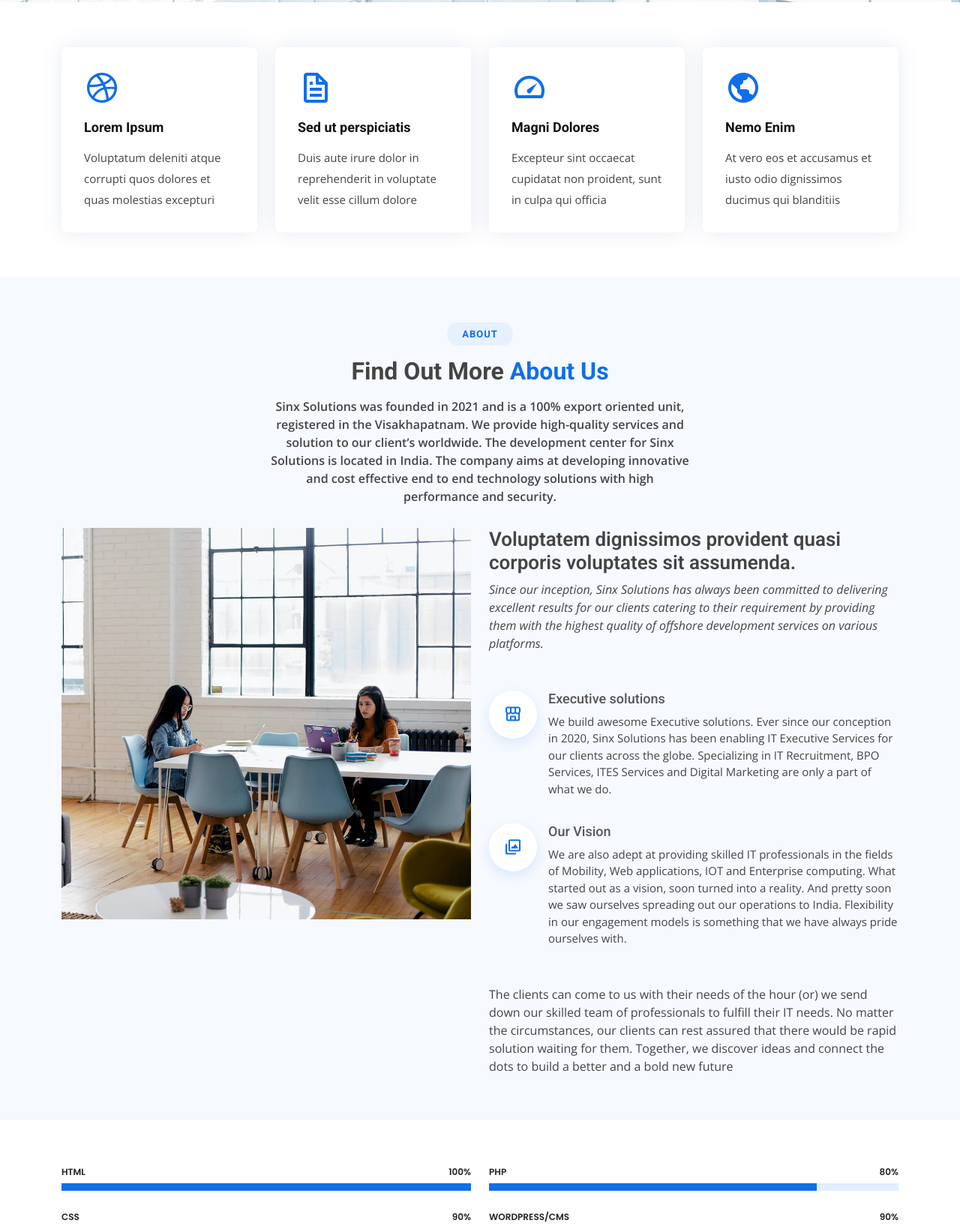
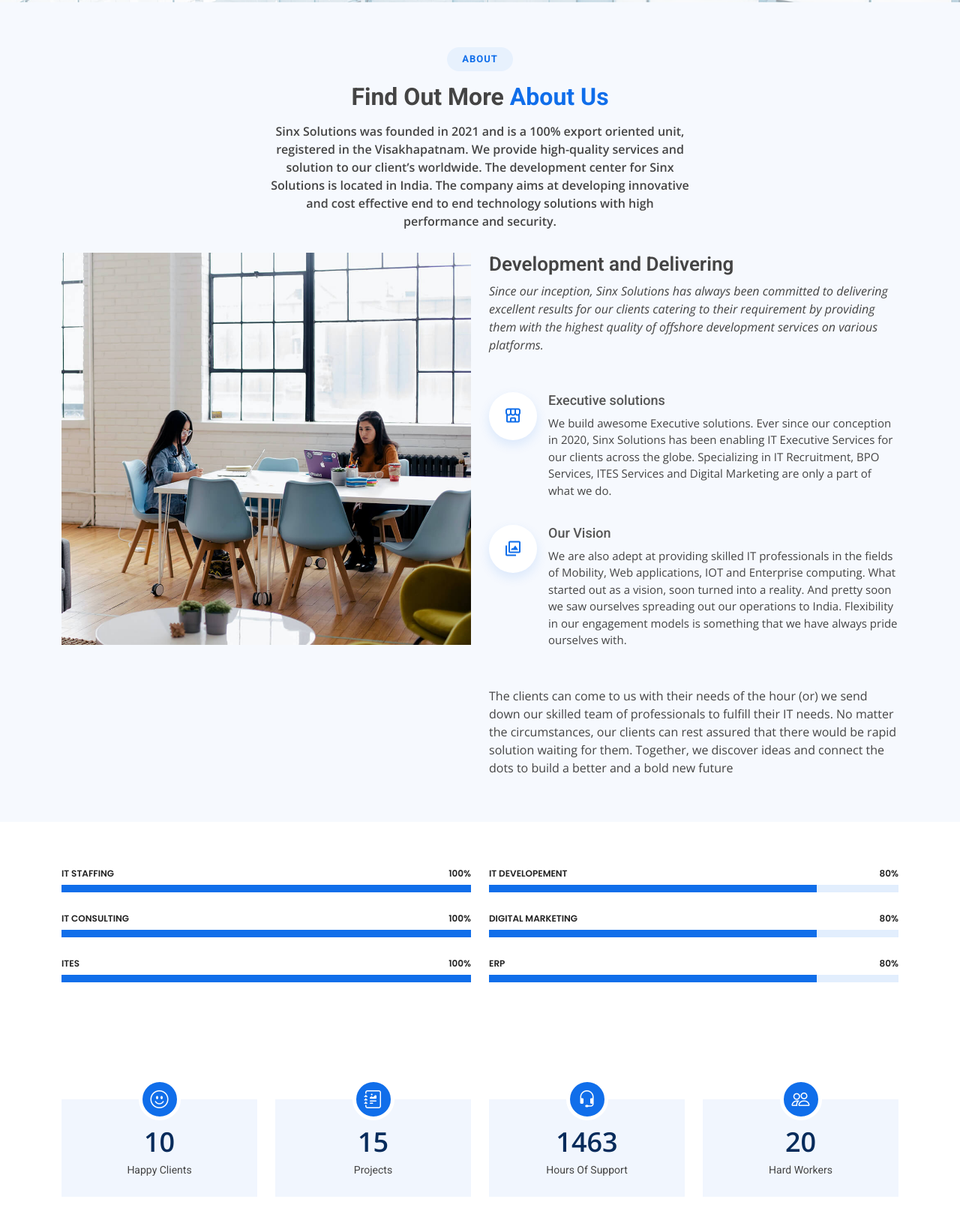
Before and after one commit to CreatorAswin/SinxSolutions, a plain HTML site: page index.html in a window 1280 px wide. Shown: the part 723-2358 px from the top of the page at 75% size. Drawn offline with nearby package versions, Linux system fonts and the light colour scheme; files whose address does not match are found by name.

Commit message:
Add files via upload

```diff
--- a/index.html
+++ b/index.html
@@ -73,7 +73,7 @@
   <section id="hero" class="d-flex align-items-center">
     <div class="container" data-aos="zoom-out" data-aos-delay="100">
       <h1>Welcome to <span>sinxsolutions</span></h1>
-      <h2>We are team of talented professionals support IT and ITES...</h2>
+      <h2>We are team of talented professionals supporting IT and ITES...</h2>
       <div class="d-flex">
         <a href="#about" class="btn-get-started scrollto">Get Started</a>
         <a href="https://www.youtube.com/watch?v=Vd1LjliBouY" class="glightbox btn-watch-video"><i class="bi bi-play-circle"></i><span>Watch Video</span></a>
@@ -82,48 +82,6 @@
   </section><!-- End Hero -->
 
   <main id="main">
-
-    <!-- ======= Featured Services Section ======= -->
-    <section id="featured-services" class="featured-services">
-      <div class="container" data-aos="fade-up">
-
-        <div class="row">
-          <div class="col-md-6 col-lg-3 d-flex align-items-stretch mb-5 mb-lg-0">
-            <div class="icon-box" data-aos="fade-up" data-aos-delay="100">
-              <div class="icon"><i class="bx bxl-dribbble"></i></div>
-              <h4 class="title"><a href="">Lorem Ipsum</a></h4>
-              <p class="description">Voluptatum deleniti atque corrupti quos dolores et quas molestias excepturi</p>
-            </div>
-          </div>
-
-          <div class="col-md-6 col-lg-3 d-flex align-items-stretch mb-5 mb-lg-0">
-            <div class="icon-box" data-aos="fade-up" data-aos-delay="200">
-              <div class="icon"><i class="bx bx-file"></i></div>
-              <h4 class="title"><a href="">Sed ut perspiciatis</a></h4>
-              <p class="description">Duis aute irure dolor in reprehenderit in voluptate velit esse cillum dolore</p>
-            </div>
-          </div>
-
-          <div class="col-md-6 col-lg-3 d-flex align-items-stretch mb-5 mb-lg-0">
-            <div class="icon-box" data-aos="fade-up" data-aos-delay="300">
-              <div class="icon"><i class="bx bx-tachometer"></i></div>
-              <h4 class="title"><a href="">Magni Dolores</a></h4>
-              <p class="description">Excepteur sint occaecat cupidatat non proident, sunt in culpa qui officia</p>
-            </div>
-          </div>
-
-          <div class="col-md-6 col-lg-3 d-flex align-items-stretch mb-5 mb-lg-0">
-            <div class="icon-box" data-aos="fade-up" data-aos-delay="400">
-              <div class="icon"><i class="bx bx-world"></i></div>
-              <h4 class="title"><a href="">Nemo Enim</a></h4>
-              <p class="description">At vero eos et accusamus et iusto odio dignissimos ducimus qui blanditiis</p>
-            </div>
-          </div>
-
-        </div>
-
-      </div>
-    </section><!-- End Featured Services Section -->
 
     <!-- ======= About Section ======= -->
     <section id="about" class="about section-bg">
@@ -140,7 +98,7 @@
             <img src="assets/img/about.jpg" class="img-fluid" alt="">
           </div>
           <div class="col-lg-6 pt-4 pt-lg-0 content d-flex flex-column justify-content-center" data-aos="fade-up" data-aos-delay="100">
-            <h3>Voluptatem dignissimos provident quasi corporis voluptates sit assumenda.</h3>
+            <h3>Development and Delivering</h3>
             <p class="fst-italic">
               Since our inception, Sinx Solutions has always been committed to delivering excellent results for our clients catering to their requirement by providing them with the highest quality of offshore development services on various platforms.
             </p>
@@ -180,23 +138,23 @@
           <div class="col-lg-6">
 
             <div class="progress">
-              <span class="skill">HTML <i class="val">100%</i></span>
+              <span class="skill">IT STaffing <i class="val">100%</i></span>
               <div class="progress-bar-wrap">
                 <div class="progress-bar" role="progressbar" aria-valuenow="100" aria-valuemin="0" aria-valuemax="100"></div>
               </div>
             </div>
 
             <div class="progress">
-              <span class="skill">CSS <i class="val">90%</i></span>
+              <span class="skill">IT consulting <i class="val">100%</i></span>
               <div class="progress-bar-wrap">
-                <div class="progress-bar" role="progressbar" aria-valuenow="90" aria-valuemin="0" aria-valuemax="100"></div>
+                <div class="progress-bar" role="progressbar" aria-valuenow="100" aria-valuemin="0" aria-valuemax="100"></div>
               </div>
             </div>
 
             <div class="progress">
-              <span class="skill">JavaScript <i class="val">75%</i></span>
+              <span class="skill">ITES<i class="val">100%</i></span>
               <div class="progress-bar-wrap">
-                <div class="progress-bar" role="progressbar" aria-valuenow="75" aria-valuemin="0" aria-valuemax="100"></div>
+                <div class="progress-bar" role="progressbar" aria-valuenow="100" aria-valuemin="0" aria-valuemax="100"></div>
               </div>
             </div>
 
@@ -205,23 +163,23 @@
           <div class="col-lg-6">
 
             <div class="progress">
-              <span class="skill">PHP <i class="val">80%</i></span>
+              <span class="skill">IT DEVELOPEMENT <i class="val">80%</i></span>
               <div class="progress-bar-wrap">
-                <div class="progress-bar" role="progressbar" aria-valuenow="80" aria-valuemin="0" aria-valuemax="100"></div>
+                <div class="progress-bar" role="progressbar" aria-valuenow="80" aria-valuemin="0" aria-valuemax="80"></div>
               </div>
             </div>
 
             <div class="progress">
-              <span class="skill">WordPress/CMS <i class="val">90%</i></span>
+              <span class="skill">Digital Marketing<i class="val">80%</i></span>
               <div class="progress-bar-wrap">
-                <div class="progress-bar" role="progressbar" aria-valuenow="90" aria-valuemin="0" aria-valuemax="100"></div>
+                <div class="progress-bar" role="progressbar" aria-valuenow="80" aria-valuemin="0" aria-valuemax="80"></div>
               </div>
             </div>
 
             <div class="progress">
-              <span class="skill">Photoshop <i class="val">55%</i></span>
+              <span class="skill">ERP<i class="val">80%</i></span>
               <div class="progress-bar-wrap">
-                <div class="progress-bar" role="progressbar" aria-valuenow="55" aria-valuemin="0" aria-valuemax="100"></div>
+                <div class="progress-bar" role="progressbar" aria-valuenow="80" aria-valuemin="0" aria-valuemax="80"></div>
               </div>
             </div>
 
@@ -241,7 +199,7 @@
           <div class="col-lg-3 col-md-6">
             <div class="count-box">
               <i class="bi bi-emoji-smile"></i>
-              <span data-purecounter-start="0" data-purecounter-end="232" data-purecounter-duration="1" class="purecounter"></span>
+              <span data-purecounter-start="0" data-purecounter-end="10" data-purecounter-duration="1" class="purecounter"></span>
               <p>Happy Clients</p>
             </div>
           </div>
@@ -249,7 +207,7 @@
           <div class="col-lg-3 col-md-6 mt-5 mt-md-0">
             <div class="count-box">
               <i class="bi bi-journal-richtext"></i>
-              <span data-purecounter-start="0" data-purecounter-end="521" data-purecounter-duration="1" class="purecounter"></span>
+              <span data-purecounter-start="0" data-purecounter-end="15" data-purecounter-duration="1" class="purecounter"></span>
               <p>Projects</p>
             </div>
           </div>
@@ -265,7 +223,7 @@
           <div class="col-lg-3 col-md-6 mt-5 mt-lg-0">
             <div class="count-box">
               <i class="bi bi-people"></i>
-              <span data-purecounter-start="0" data-purecounter-end="15" data-purecounter-duration="1" class="purecounter"></span>
+              <span data-purecounter-start="0" data-purecounter-end="20" data-purecounter-duration="1" class="purecounter"></span>
               <p>Hard Workers</p>
             </div>
           </div>
@@ -275,41 +233,6 @@
       </div>
     </section><!-- End Counts Section -->
 
-    <!-- ======= Clients Section ======= -->
-    <section id="clients" class="clients section-bg">
-      <div class="container" data-aos="zoom-in">
-
-        <div class="row">
-
-          <div class="col-lg-2 col-md-4 col-6 d-flex align-items-center justify-content-center">
-            <img src="assets/img/clients/client-1.png" class="img-fluid" alt="">
-          </div>
-
-          <div class="col-lg-2 col-md-4 col-6 d-flex align-items-center justify-content-center">
-            <img src="assets/img/clients/client-2.png" class="img-fluid" alt="">
-          </div>
-
-          <div class="col-lg-2 col-md-4 col-6 d-flex align-items-center justify-content-center">
-            <img src="assets/img/clients/client-3.png" class="img-fluid" alt="">
-          </div>
-
-          <div class="col-lg-2 col-md-4 col-6 d-flex align-items-center justify-content-center">
-            <img src="assets/img/clients/client-4.png" class="img-fluid" alt="">
-          </div>
-
-          <div class="col-lg-2 col-md-4 col-6 d-flex align-items-center justify-content-center">
-            <img src="assets/img/clients/client-5.png" class="img-fluid" alt="">
-          </div>
-
-          <div class="col-lg-2 col-md-4 col-6 d-flex align-items-center justify-content-center">
-            <img src="assets/img/clients/client-6.png" class="img-fluid" alt="">
-          </div>
-
-        </div>
-
-      </div>
-    </section><!-- End Clients Section -->
-
     <!-- ======= Services Section ======= -->
     <section id="services" class="services">
       <div class="container" data-aos="fade-up">
@@ -317,14 +240,14 @@
         <div class="section-title">
           <h2>Services</h2>
           <h3>Check our <span>Services</span></h3>
-          <p>Ut possimus qui ut temporibus culpa velit eveniet modi omnis est adipisci expedita at voluptas atque vitae autem.</p>
+          <p>Following Services given below</p>
         </div>
 
         <div class="row">
           <div class="col-lg-4 col-md-6 d-flex align-items-stretch" data-aos="zoom-in" data-aos-delay="100">
             <div class="icon-box">
               <div class="icon"><i class="bx bxl-dribbble"></i></div>
-              <h4><a href="">Lorem Ipsum</a></h4>
+              <h4><a href="">IT STaffing</a></h4>
               <p>Voluptatum deleniti atque corrupti quos dolores et quas molestias excepturi</p>
             </div>
           </div>
@@ -332,7 +255,7 @@
           <div class="col-lg-4 col-md-6 d-flex align-items-stretch mt-4 mt-md-0" data-aos="zoom-in" data-aos-delay="200">
             <div class="icon-box">
               <div class="icon"><i class="bx bx-file"></i></div>
-              <h4><a href="">Sed ut perspiciatis</a></h4>
+              <h4><a href="">IT consulting</a></h4>
               <p>Duis aute irure dolor in reprehenderit in voluptate velit esse cillum dolore</p>
             </div>
           </div>
@@ -340,7 +263,7 @@
           <div class="col-lg-4 col-md-6 d-flex align-items-stretch mt-4 mt-lg-0" data-aos="zoom-in" data-aos-delay="300">
             <div class="icon-box">
               <div class="icon"><i class="bx bx-tachometer"></i></div>
-              <h4><a href="">Magni Dolores</a></h4>
+              <h4><a href="">ITES</a></h4>
               <p>Excepteur sint occaecat cupidatat non proident, sunt in culpa qui officia</p>
             </div>
           </div>
@@ -348,7 +271,7 @@
           <div class="col-lg-4 col-md-6 d-flex align-items-stretch mt-4" data-aos="zoom-in" data-aos-delay="100">
             <div class="icon-box">
               <div class="icon"><i class="bx bx-world"></i></div>
-              <h4><a href="">Nemo Enim</a></h4>
+              <h4><a href="">IT DEVELOPEMENT</a></h4>
               <p>At vero eos et accusamus et iusto odio dignissimos ducimus qui blanditiis</p>
             </div>
           </div>
@@ -356,7 +279,7 @@
           <div class="col-lg-4 col-md-6 d-flex align-items-stretch mt-4" data-aos="zoom-in" data-aos-delay="200">
             <div class="icon-box">
               <div class="icon"><i class="bx bx-slideshow"></i></div>
-              <h4><a href="">Dele cardo</a></h4>
+              <h4><a href="">Digital Marketing</a></h4>
               <p>Quis consequatur saepe eligendi voluptatem consequatur dolor consequuntur</p>
             </div>
           </div>
@@ -364,7 +287,7 @@
           <div class="col-lg-4 col-md-6 d-flex align-items-stretch mt-4" data-aos="zoom-in" data-aos-delay="300">
             <div class="icon-box">
               <div class="icon"><i class="bx bx-arch"></i></div>
-              <h4><a href="">Divera don</a></h4>
+              <h4><a href="">ERP</a></h4>
               <p>Modi nostrum vel laborum. Porro fugit error sit minus sapiente sit aspernatur</p>
             </div>
           </div>
@@ -668,19 +591,18 @@
               <li><i class="bx bx-chevron-right"></i> <a href="#">Home</a></li>
               <li><i class="bx bx-chevron-right"></i> <a href="#">About us</a></li>
               <li><i class="bx bx-chevron-right"></i> <a href="#">Services</a></li>
-              <li><i class="bx bx-chevron-right"></i> <a href="#">Terms of service</a></li>
-              <li><i class="bx bx-chevron-right"></i> <a href="#">Privacy policy</a></li>
             </ul>
           </div>
 
           <div class="col-lg-3 col-md-6 footer-links">
             <h4>Our Services</h4>
             <ul>
-              <li><i class="bx bx-chevron-right"></i> <a href="#">Web Design</a></li>
-              <li><i class="bx bx-chevron-right"></i> <a href="#">Web Development</a></li>
-              <li><i class="bx bx-chevron-right"></i> <a href="#">Product Management</a></li>
-              <li><i class="bx bx-chevron-right"></i> <a href="#">Marketing</a></li>
-              <li><i class="bx bx-chevron-right"></i> <a href="#">Graphic Design</a></li>
+              <li><i class="bx bx-chevron-right"></i> <a href="#">IT STaffing</a></li>
+              <li><i class="bx bx-chevron-right"></i> <a href="#">IT consulting</a></li>
+              <li><i class="bx bx-chevron-right"></i> <a href="#">ITES</a></li>
+              <li><i class="bx bx-chevron-right"></i> <a href="#">IT DEVELOPEMENT</a></li>
+              <li><i class="bx bx-chevron-right"></i> <a href="#">Digital Marketing</a></li>
+              <li><i class="bx bx-chevron-right"></i> <a href="#">ERP</a></li>
             </ul>
           </div>
 
```
